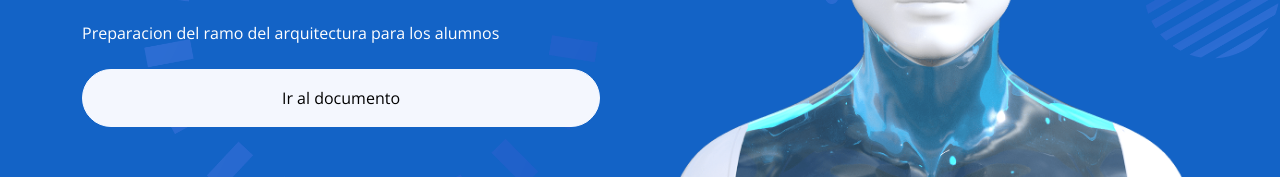
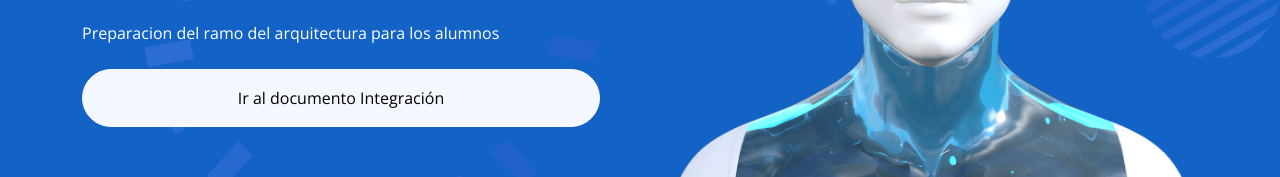
Before and after one commit to profe-benja/profe-benja.github.io, a plain HTML site: page index.html in a window 1280 px wide. Shown: the part 380-557 px from the top of the page. Drawn offline with nearby package versions, Linux system fonts and the light colour scheme.

Commit message:
Cambio de link para integracion

```diff
--- a/index.html
+++ b/index.html
@@ -60,8 +60,8 @@
             Preparacion del ramo del arquitectura para los alumnos
           </p>
           <div class="d-grid">
-            <a href="https://doc.clickup.com/9003039734/p/h/8c9yyzp-3322/f01c69820cf0874"
-              class="btn btn-light py-sm-3 px-sm-5 rounded-pill me-3 animated slideInRight">Ir al documento</a>
+            <a href="https://doc.clickup.com/9003039734/p/h/8c9yyzp-5757/cd897472e56fce4"
+              class="btn btn-light py-sm-3 px-sm-5 rounded-pill me-3 animated slideInRight">Ir al documento Integración</a>
           </div>
           <!-- <a href="" class="btn btn-outline-light py-sm-3 px-sm-5 rounded-pill animated slideInRight">Contact Us</a> -->
         </div>
```
